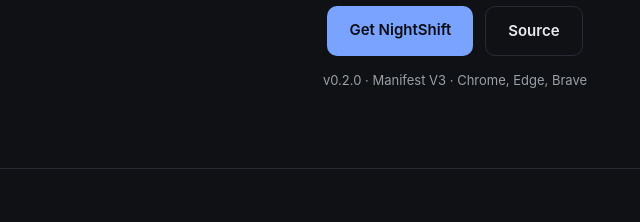
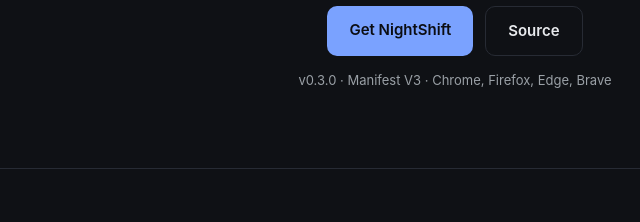
Before and after one commit to brianlomunyak7-afk/Darkmode, a browser extension: page website/index.html in a window 1280 px wide. Shown: the part 408-630 px from the top of the page, 185-825 px from the left. Drawn offline with Linux system fonts and the light colour scheme; no server answers; files whose address does not match are found by name.

Commit message:
Update landing page version and browser list

```diff
--- a/website/index.html
+++ b/website/index.html
@@ -23,7 +23,7 @@
         <a class="btn btn-primary" id="download" href="#install">Get NightShift</a>
         <a class="btn btn-ghost" href="https://github.com" target="_blank" rel="noopener">Source</a>
       </div>
-      <p class="muted" id="version">v0.2.0 · Manifest V3 · Chrome, Edge, Brave</p>
+      <p class="muted" id="version">v0.3.0 · Manifest V3 · Chrome, Firefox, Edge, Brave</p>
     </div>
   </header>
 
```
